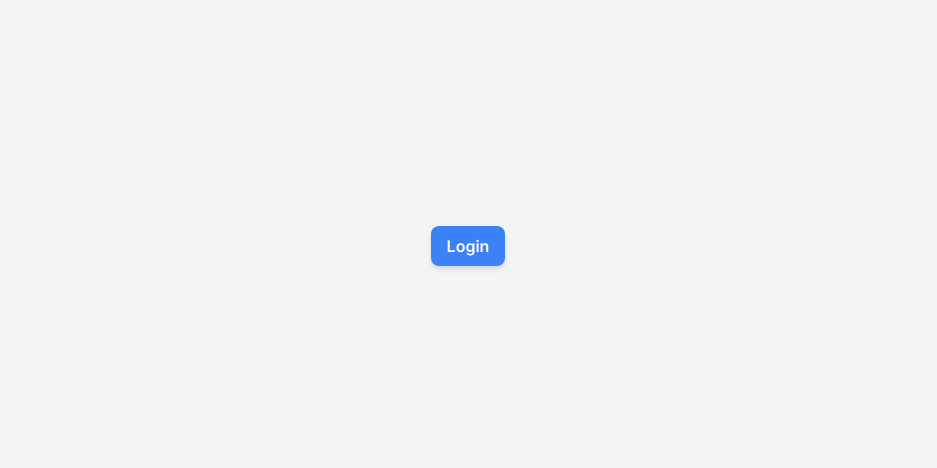
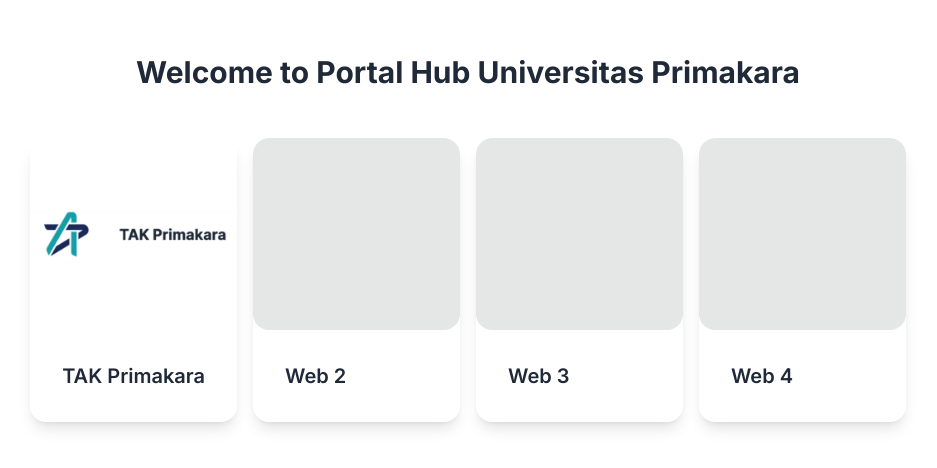
Before and after one commit to satyarrr/client-tak-primakara, a Next.js app: page / in a window 1280 px wide. Shown: the part 154-622 px from the top of the page, without its empty margins (172-1109 px from the left). Built offline with nearby package versions, Linux system fonts and the light colour scheme.

Commit message:
repair landing page to be portal hub

```diff
--- a/components/LandingPage.js
+++ b/components/LandingPage.js
@@ -1,17 +1,52 @@
 import Link from "next/link";
 import React from "react";
+import Head from "next/head";
+import Image from "next/image";
 
 const LandingPage = () => {
+  const apps = [
+    { name: "TAK Primakara", href: "/login", imageSrc: "/tak-primakara.png" },
+    { name: "Web 2", href: "/app2", imageSrc: "" },
+    { name: "Web 3", href: "/app3", imageSrc: "" },
+    { name: "Web 4", href: "/app4", imageSrc: "" },
+  ];
+
   return (
-    <div>
-      <div className="flex items-center justify-center min-h-screen bg-gray-100">
-        <Link
-          href="/login"
-          className="px-4 py-2 bg-blue-500 text-white font-semibold rounded-lg shadow-md hover:bg-blue-700 focus:outline-none focus:ring-2 focus:ring-blue-400 focus:ring-opacity-75"
-        >
-          Login
-        </Link>
-      </div>
+    <div className="min-h-screen flex flex-col items-center justify-center py-2">
+      <Head>
+        <title>My Portal</title>
+        <link rel="icon" href="/favicon.ico" />
+      </Head>
+
+      <main className="flex flex-col items-center justify-center w-full flex-1 px-20 text-center">
+        <a className="text-3xl font-bold mb-8">
+          Welcome to Portal Hub Universitas Primakara
+        </a>
+        <div className="grid grid-cols-1 sm:grid-cols-2 lg:grid-cols-4 gap-4 p-4">
+          {apps.map((app) => (
+            <Link href={app.href} key={app.name} passHref>
+              <div className="card shadow-lg hover:shadow-xl transition-shadow duration-300">
+                <figure className="w-full h-48 relative">
+                  {app.imageSrc ? (
+                    <Image
+                      src={app.imageSrc}
+                      alt={app.name}
+                      layout="fill"
+                      objectFit="cover"
+                      className="rounded-t-lg"
+                    />
+                  ) : (
+                    <div className="w-full h-full skeleton"></div>
+                  )}
+                </figure>
+                <div className="card-body">
+                  <h2 className="card-title">{app.name}</h2>
+                </div>
+              </div>
+            </Link>
+          ))}
+        </div>
+      </main>
     </div>
   );
 };
```
Also changed, not shown: public/tak-primakara.png (added).
